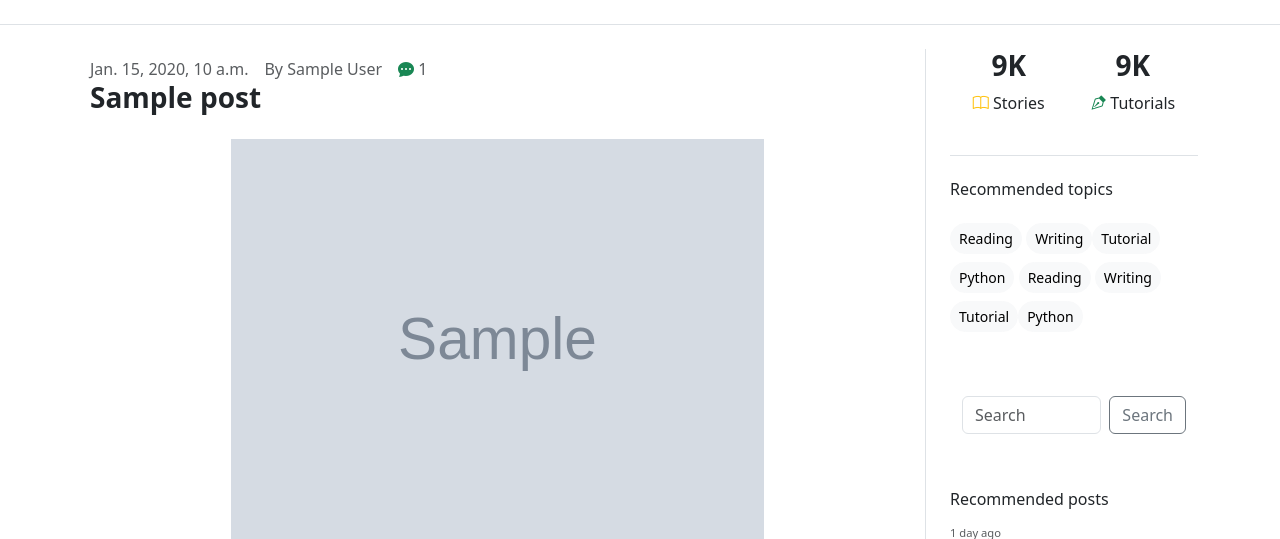
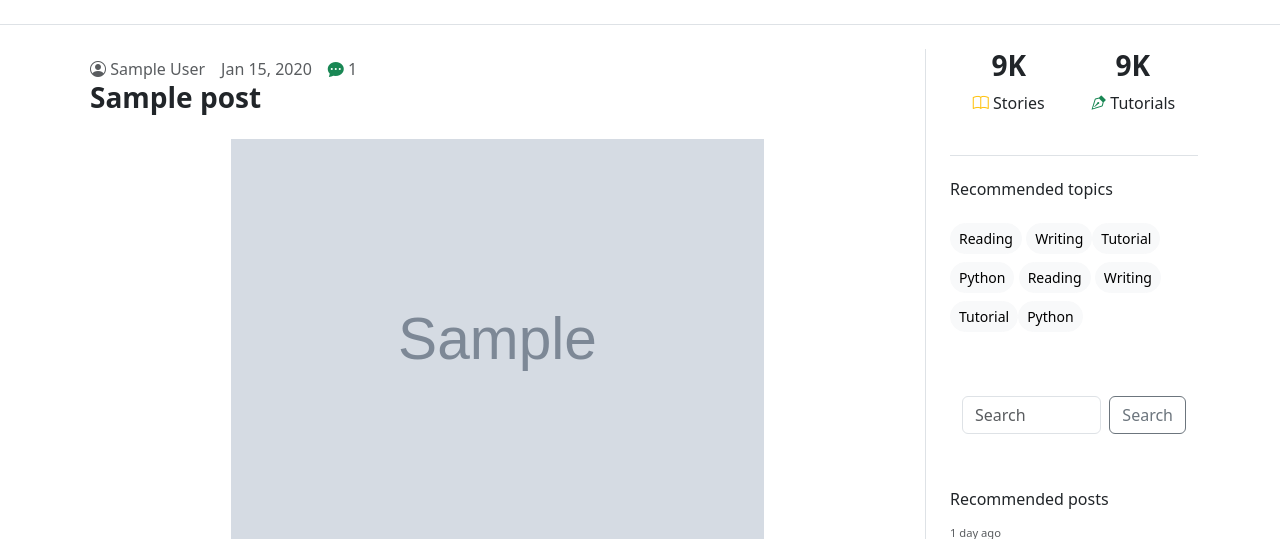
Before and after one commit to TrippleA-Ashaba/blog, a Django app: template blog/templates/blog/single_post.html in a window 1280 px wide. Shown: the part 56-595 px from the top of the page. Run offline with Django 4.2, Linux system fonts and the light colour scheme; the template is opened without the code that fills it: most values are stand-ins (such as "Sample title", 1, 10 or a date in 2020); grey boxes marked "Sample" are stand-in pictures.

Commit message:
modified views with date and time

```diff
--- a/blog/templates/blog/home.html
+++ b/blog/templates/blog/home.html
@@ -42,7 +42,7 @@
 					{% if posts %} {% for post in posts %}
 					<div class="card mb-2 border-0 border-bottom py-3">
 						<div class="card-header bg-white text-muted border-0 d-flex">
-							{{ post.date_published }}
+							{{ post.date_published |timesince }}
 						</div>
 						<div class="card-body py-0">
 							<a
--- a/blog/templates/blog/single_post.html
+++ b/blog/templates/blog/single_post.html
@@ -14,10 +14,11 @@
 			<div class="col-lg-9">
 				<div class="content p-2">
 					<div class="card-header bg-white border-0 d-sm-flex">
-						<div class="text-muted me-3">{{ post.date_published }}</div>
-
-						<div class="text-muted me-3">By {{post.author}}</div>
-
+						<div class="text-muted me-3">
+							<i class="bi bi-person-circle"></i> {{post.author.first_name}}
+							{{post.author.last_name}}
+						</div>
+						<div class="text-muted me-3">{{ post.date_published |date:'M d, Y'}}</div>
 						<div class="text-muted me-3">
 							<i class="bi bi-chat-dots-fill text-success"></i> {{num}}
 						</div>
```
